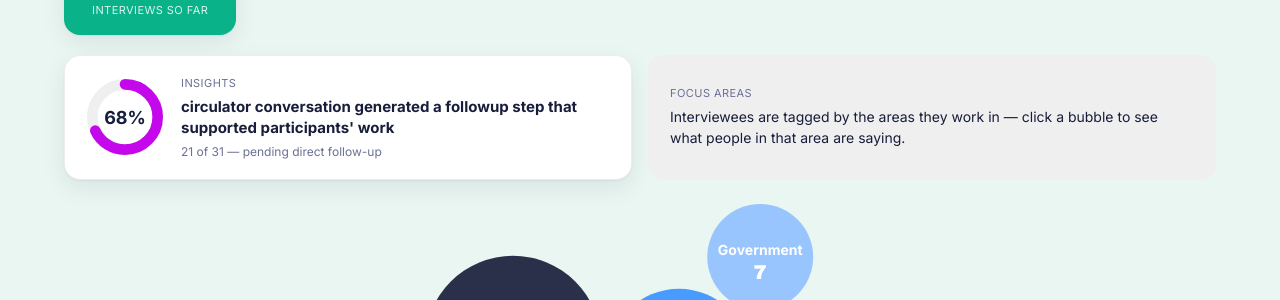
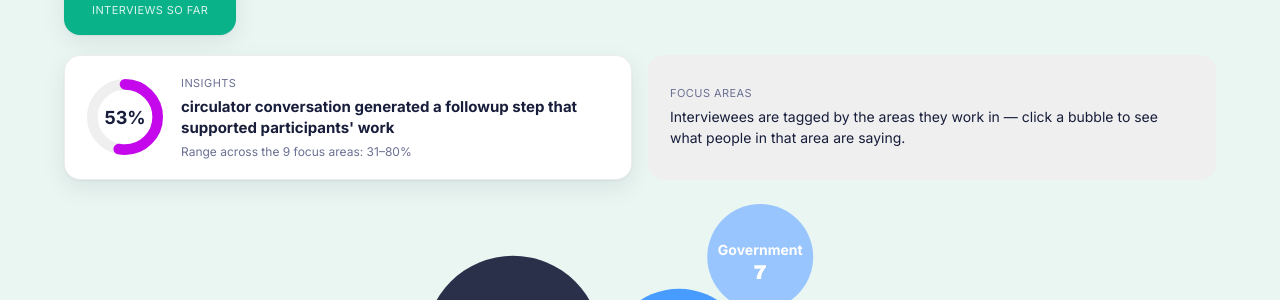
Before and after one commit to davidgljay/Interstitium-Circulator-Data-Visualization, a Jekyll site: the page built from index.html, in a window 1280 px wide. Shown: the part 222-522 px from the top of the page. Built offline with Jekyll 4.4.1, drawn with Linux system fonts in a browser that asks for light colours; part of the change alters nothing that is shown.

Commit message:
fix: wire insights ring to next_steps_percent, not a placeholder
The insight card was computing its percentage from support_offered
participant coverage (a stand-in metric) instead of the
next_steps_percent field actually present per tag in the dataset.
Now shows the count-weighted average across all 9 tags (53%) with
the per-tag range as context, instead of the stale number.

Co-Authored-By: Claude Sonnet 5 <noreply@anthropic.com>

```diff
--- a/_data/copy.yml
+++ b/_data/copy.yml
@@ -9,7 +9,8 @@ home:
   stat_label: "interviews so far"
   insights_title: "Insights"
   insights_headline: "circulator conversation generated a followup step that supported participants' work"
-  insights_subtext_suffix: "pending direct follow-up"
+  insights_subtext_prefix: "Range across the 9 focus areas:"
+  insights_subtext_suffix: ""
   focus_areas:
     title: "Focus areas"
     body: "Interviewees are tagged by the areas they work in — click a bubble to see what people in that area are saying."
--- a/assets/js/app.js
+++ b/assets/js/app.js
@@ -46,16 +46,19 @@
     return set;
   }
 
-  function computeSupportPercent() {
-    var all = allParticipantNames();
-    var supported = new Set();
+  function computeNextStepsPercent() {
+    var weightedSum = 0, totalCount = 0, min = Infinity, max = -Infinity;
     TAGS.forEach(function (t) {
-      DATA.tags[t].support_offered.forEach(function (e) { supported.add(e.name); });
+      var tag = DATA.tags[t];
+      weightedSum += tag.count * tag.next_steps_percent;
+      totalCount += tag.count;
+      min = Math.min(min, tag.next_steps_percent);
+      max = Math.max(max, tag.next_steps_percent);
     });
     return {
-      pct: Math.round((supported.size / all.size) * 100),
-      supported: supported.size,
-      total: all.size
+      pct: Math.round(weightedSum / totalCount),
+      min: min,
+      max: max
     };
   }
 
@@ -140,7 +143,7 @@
   // ================= HOME =================
 
   function renderHome(root) {
-    var support = computeSupportPercent();
+    var nextSteps = computeNextStepsPercent();
 
     root.innerHTML =
       '<header class="home-header">' +
@@ -153,11 +156,11 @@
       "</div>" +
       '<div class="insight-focus-row">' +
         '<div class="insights-card">' +
-          '<div class="insights-ring-wrap" id="insights-ring"><span class="insights-ring-pct">' + support.pct + "%</span></div>" +
+          '<div class="insights-ring-wrap" id="insights-ring"><span class="insights-ring-pct">' + nextSteps.pct + "%</span></div>" +
           '<div class="insights-text">' +
             '<div class="insights-title">' + esc(COPY.home.insights_title) + "</div>" +
             '<div class="insights-headline">' + esc(COPY.home.insights_headline) + "</div>" +
-            '<span class="insights-subtext">' + support.supported + " of " + support.total + " — " + esc(COPY.home.insights_subtext_suffix) + "</span>" +
+            '<span class="insights-subtext">' + esc((COPY.home.insights_subtext_prefix + " " + nextSteps.min + "–" + nextSteps.max + "% " + COPY.home.insights_subtext_suffix).trim()) + "</span>" +
           "</div>" +
         "</div>" +
         '<div class="focus-card">' +
@@ -173,7 +176,7 @@
         summaryCard("support_offered", "blue") +
       "</div>";
 
-    drawInsightsRing(document.getElementById("insights-ring"), support.pct, 76);
+    drawInsightsRing(document.getElementById("insights-ring"), nextSteps.pct, 76);
     drawBubbleField(document.getElementById("bubble-field"), true);
 
     Array.prototype.forEach.call(root.querySelectorAll(".summary-card"), function (card) {
```
